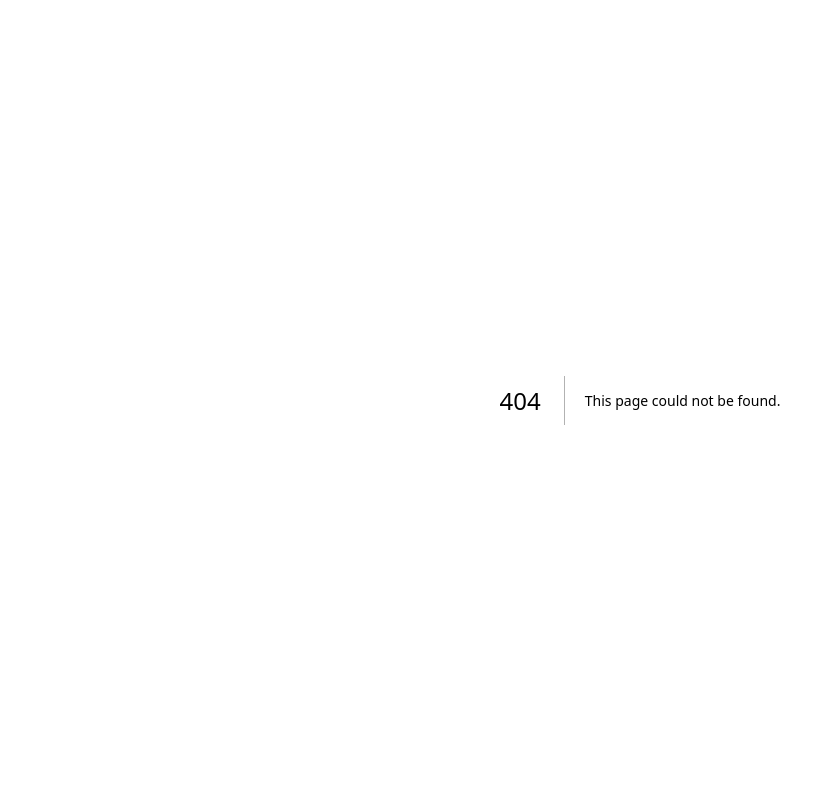
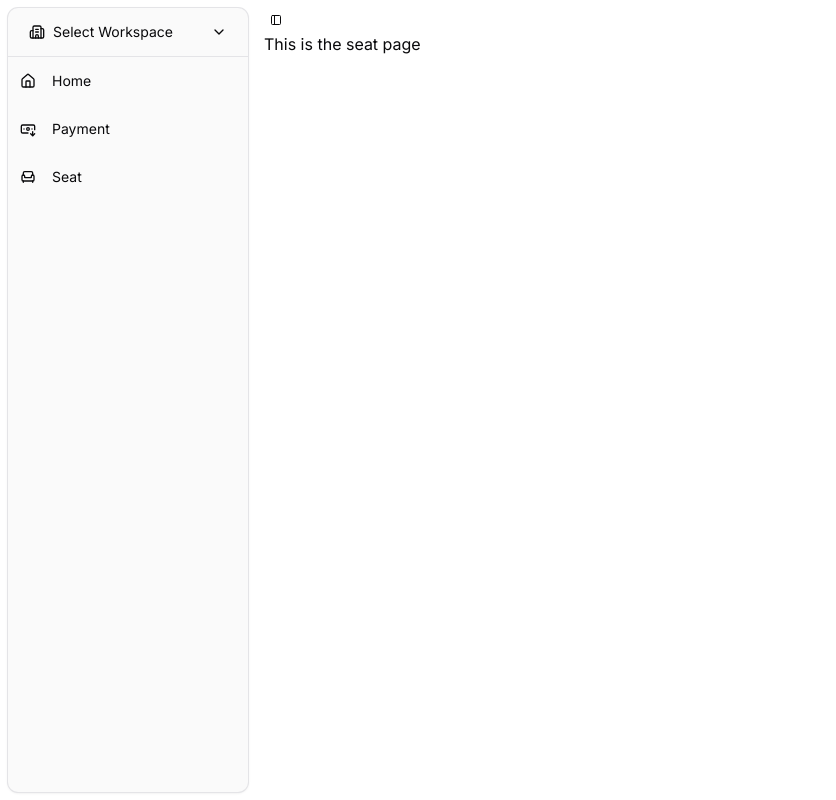
Before and after one commit to Vahid819/visionlibrary, a Next.js app: page /dashboard/seat in a window 1280 px wide. Before the commit this address had no page. Shown: the whole page, without its empty margins (0-836 px from the left). Built offline with nearby package versions, Linux system fonts and the light colour scheme.

Commit message:
adding themetoggle and create seat file and model also

```diff
--- a/src/app/dashboard/layout.js
+++ b/src/app/dashboard/layout.js
@@ -14,7 +14,7 @@ export default function DashboardLayout({ children }) {
         <AppSidebar />
 
         <SidebarInset>
-          <main className="p-2">{/* 🔹 MAIN CONTENT */}
+          <main className="p-2 bg-blend-darken">{/* 🔹 MAIN CONTENT */}
             <SidebarTrigger />
             {children}
           </main>
--- a/src/app/dashboard/page.jsx
+++ b/src/app/dashboard/page.jsx
@@ -2,6 +2,7 @@ import { getServerSession } from "next-auth";
 import { authOptions } from "@/app/api/auth/[...nextauth]/route";
 import LogoutButton from "@/components/LogoutButton";
 import Deskarengment from "@/components/Deskarengment";
+import ThemeToggle from "@/components/ThemeToggle";
 
 export default async function Dashboard() {
   const session = await getServerSession(authOptions);
@@ -16,6 +17,7 @@ export default async function Dashboard() {
       <h1>Welcome, {session.user.name}!</h1>
       <LogoutButton />
       <Deskarengment />
+      <ThemeToggle />
     </div>
   );
 }
--- /dev/null
+++ b/src/app/dashboard/seat/page.jsx
@@ -0,0 +1,11 @@
+import React from 'react'
+
+function page() {
+  return (
+    <div>
+        This is the seat page
+    </div>
+  )
+}
+
+export default page
--- a/src/components/app-sidebar.jsx
+++ b/src/components/app-sidebar.jsx
@@ -18,7 +18,7 @@ import {
 } from "@/components/ui/dropdown-menu";
 import { Separator } from "./ui/separator";
 
-import { ChevronDown, House, Building2, BanknoteArrowDown } from "lucide-react";
+import { ChevronDown, House, Building2, BanknoteArrowDown, Armchair } from "lucide-react";
 
 export function AppSidebar() {
   return (
@@ -34,7 +34,7 @@ export function AppSidebar() {
             <DropdownMenu>
               <DropdownMenuTrigger asChild>
                 <SidebarMenuButton className="flex  w-full items-center gap-2 px-3 py-2 text-sm rounded-md hover:bg-white/10 border border-transparent group-data-[collapsible=icon]:justify-center group-data-[collapsible=icon]:px-2 group-data-[collapsible=icon]:py-2">
-                  <Building2 />
+                  <Building2 size={40}/>
                   <span className="truncate group-data-[collapsible=icon]:hidden">
                     Select Workspace
                   </span>
@@ -58,19 +58,28 @@ export function AppSidebar() {
             <Link href="/dashboard" className="cursor-pointer">
               <SidebarMenuButton
                 tooltip="Home"
-                className="flex items-center w-full h-12 mx-auto group-data-[collapsible=icon]:justify-center gap-2 px-3 py-2 text-sm rounded-md hover:bg-white/10"
+                className="flex items-center w-full h-12 mx-auto group-data-[collapsible=icon]:justify-center gap-4 px-3 py-2 text-sm rounded-md cursor-pointer hover:bg-white/10"
               >
-                <House className="h-5 w-5" />
+                <House size={40} />
                 <span>Home</span>
               </SidebarMenuButton>
             </Link>
             <Link href="/dashboard/payment" className="cursor-pointer">
               <SidebarMenuButton
                 tooltip="Payment"
-                className="flex items-center w-full h-12 mx-auto group-data-[collapsible=icon]:justify-center gap-2 px-3 py-2 text-sm rounded-md hover:bg-white/10"
+                className="flex items-center w-full h-12 mx-auto group-data-[collapsible=icon]:justify-center gap-4 px-3 py-2 text-sm rounded-md cursor-pointer hover:bg-white/10"
               >
-                <BanknoteArrowDown className="h-5 w-5"/>
+                <BanknoteArrowDown size={40}/>
                 <span>Payment</span>
+              </SidebarMenuButton>
+            </Link>
+            <Link href="/dashboard/seat" className="cursor-pointer">
+              <SidebarMenuButton
+                tooltip="Seat"
+                className="flex items-center w-full h-12 mx-auto group-data-[collapsible=icon]:justify-center gap-4 px-3 py-2 text-sm rounded-md cursor-pointer hover:bg-white/10"
+              >
+                <Armchair size={40}/>
+                <span>Seat</span>
               </SidebarMenuButton>
             </Link>
           </SidebarMenuItem>
--- /dev/null
+++ b/src/models/Seats.js
@@ -0,0 +1,36 @@
+import mongoose from "mongoose";
+
+const seatSchema = new mongoose.Schema({
+    seatNumber: {
+        type: String,
+        required: true,
+        unique: true,
+    },
+    isAvailable: {
+        type: Boolean,
+        default: true,
+    },
+    studentName: {
+        type: String,
+        default: "",
+    },
+    lastUpdated: {
+        type: Date,
+        default: Date.now,
+    },
+    userId: {
+        type: String,
+
+    },
+    createdAt: {
+        type: Date,
+        default: Date.now,
+    },
+    modifiedAt: {
+        type: Date,
+        default: Date.now,
+    },
+})
+
+const Seat = mongoose.models.Seat || mongoose.model("Seat", seatSchema);
+export default Seat;
```
